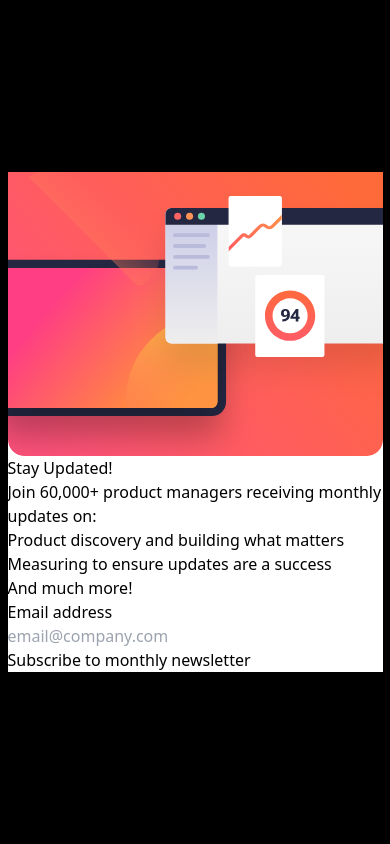
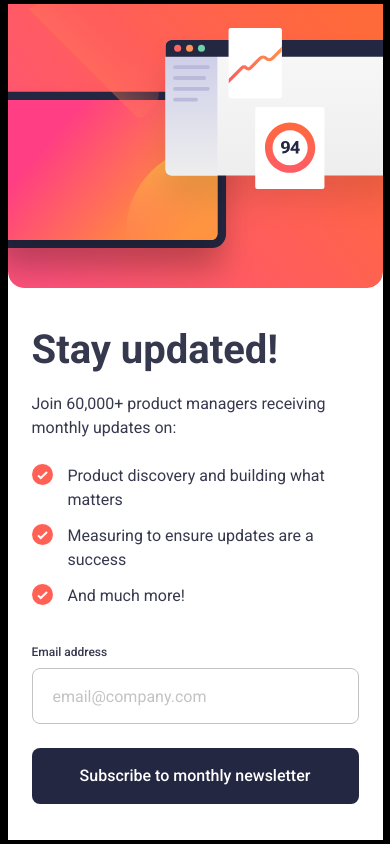
Before and after one commit to shaversj/newsletter-sign-up-with-success-message-main, a React (Vite) app: page / in a window 390 px wide. Built offline with nearby package versions, Linux system fonts and the light colour scheme.

Commit message:
Add changes for mobile layout

```diff
--- a/src/App.jsx
+++ b/src/App.jsx
@@ -7,23 +7,27 @@ function App() {
     <>
         <div className={"bg-black min-h-screen flex items-center"}>
             <div className={"max-w-screen-sm w-full lg:max-w-screen-lg bg-charcoal-grey mx-auto lg:min-h-[1080px] lg:max-h-[1080px] lg:flex lg:justify-center lg:items-center"}>
-                <main className={" lg:w-[928px] lg:min-h-[641px] bg-white lg:rounded-[2.25rem]"}>
+                <main className={" lg:w-[928px] lg:min-h-[641px] bg-white lg:rounded-[2.25rem] font-Roboto text-charcoal-grey"}>
                     <div>
                         <img src={mobileImage} alt={""} />
                     </div>
-                    <h1>Stay Updated!</h1>
-                    <p>Join 60,000+ product managers receiving monthly updates on:</p>
-                    <ul>
-                        <li>Product discovery and building what matters</li>
-                        <li>Measuring to ensure updates are a success</li>
-                        <li>And much more!</li>
-                    </ul>
 
-                    <h2>Email address</h2>
-                    <input placeholder={"email@company.com"}/>
-                    <button>
-                        <span>Subscribe to monthly newsletter</span>
-                    </button>
+                    <div className={"px-6 pt-8 pb-9"}>
+                        <h1 className={"text-[40px] font-semibold"}>Stay updated!</h1>
+                        <p className={"pt-3"}>Join 60,000+ product managers receiving monthly updates on:</p>
+                        <ul className={"space-y-3 pt-6 "}>
+                            <li className={"bg-[url('./src/assets/images/icon-list.svg')] bg-no-repeat pl-9"}>Product discovery and building what matters</li>
+                            <li className={"bg-[url('./src/assets/images/icon-list.svg')] bg-no-repeat pl-9"}>Measuring to ensure updates are a success</li>
+                            <li className={"bg-[url('./src/assets/images/icon-list.svg')] bg-no-repeat pl-9"}>And much more!</li>
+                        </ul>
+
+                        <h2 className={"text-xs font-medium pt-9"}>Email address</h2>
+                        <input className={"mt-2 w-full h-[56px] border border-secondary-grey rounded-lg placeholder:pl-5 placeholder:text-[16px] placeholder:font-normal placeholder:text-secondary-grey"} placeholder={"email@company.com"}/>
+                        <button className={"w-full h-[56px] bg-dark-slate-grey rounded-lg mt-6"}>
+                            <span className={"text-white font-medium"}>Subscribe to monthly newsletter</span>
+                        </button>
+                    </div>
+
                 </main>
             </div>
         </div>
--- a/tailwind.config.js
+++ b/tailwind.config.js
@@ -6,6 +6,9 @@ export default {
   ],
   theme: {
     extend: {
+      content: {
+        "primary-checkbox": 'url("./src/assets/images/icon-list.svg")'
+      },
       screens: {
         "sm": "375px",
         "lg": "1440px",
@@ -16,6 +19,7 @@ export default {
       "dark-slate-grey": "hsl(234, 29%, 20%)",
       "charcoal-grey": "hsl(235, 18%, 26%)",
       "grey": "hsl(231, 7%, 60%)",
+      "secondary-grey": "hsl(240, 2% 77%)",
       "white": "hsl(0, 0%, 100%)",
       "black": "hsla(0, 0%, 0%)"
     },
```
